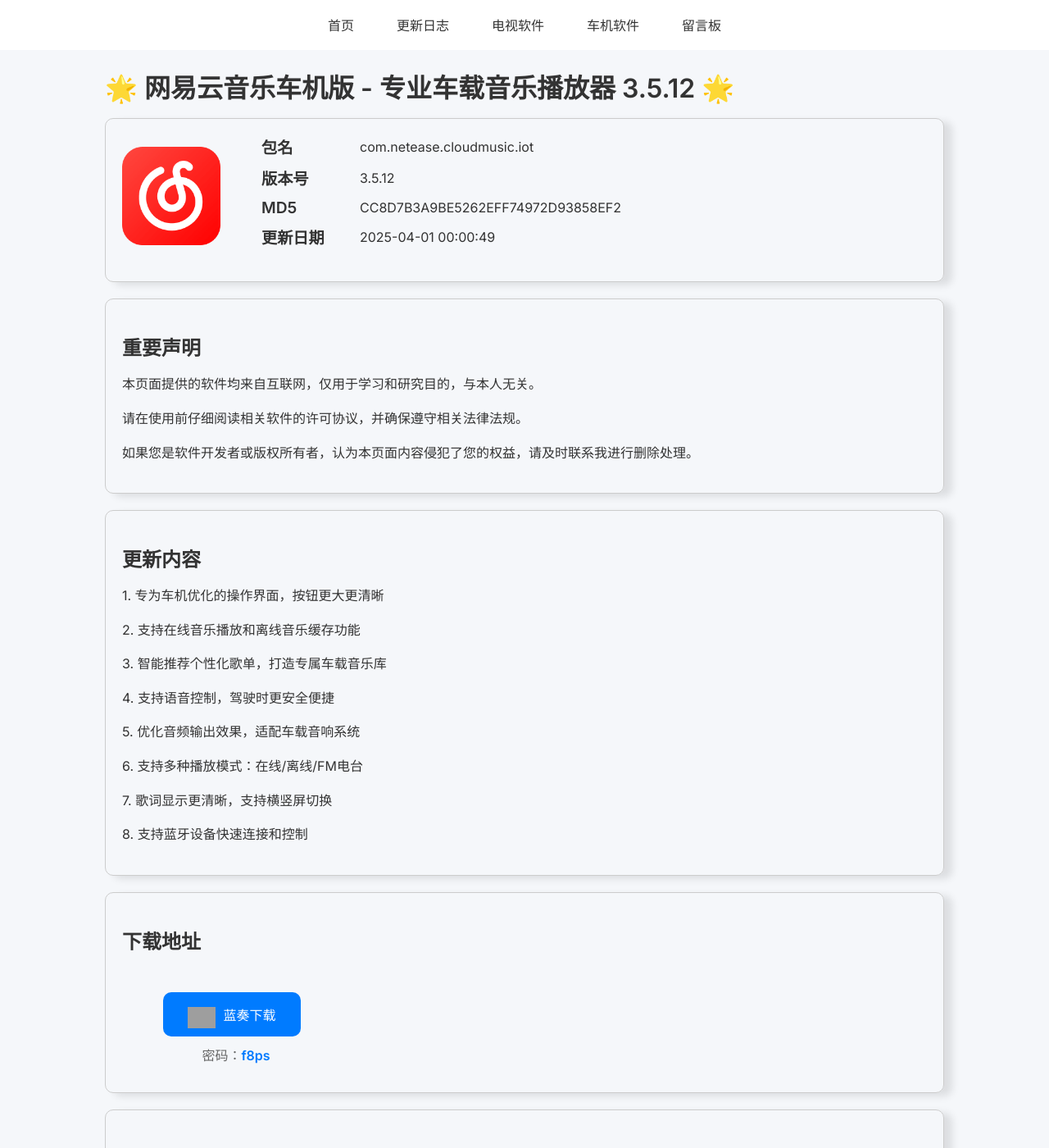
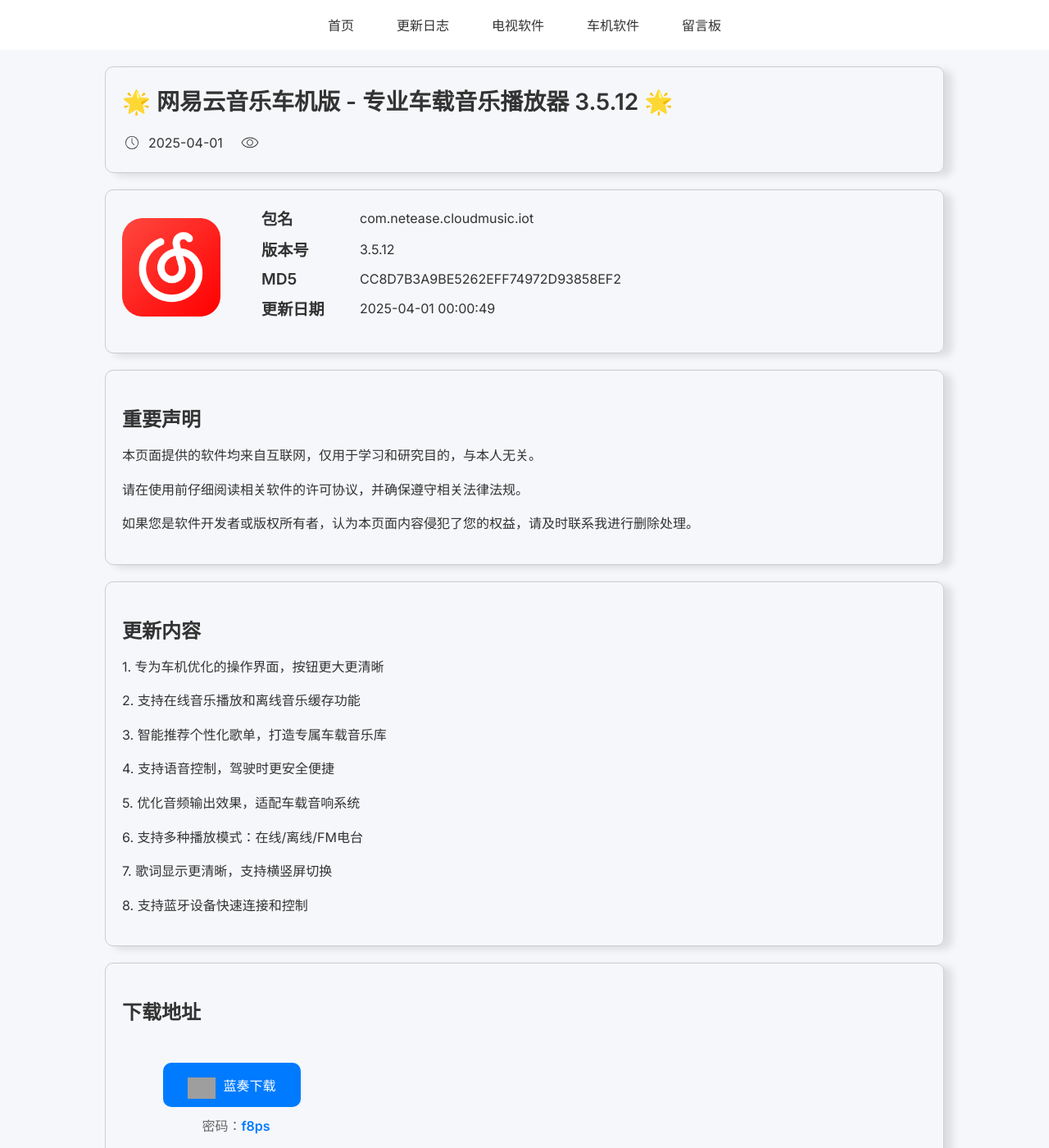
Before and after one commit to jayjd/jayjd.github.io, a Jekyll site: the page built from _posts/car/2025-04-01-wangyiyun.md, in a window 1280 px wide and 1400 px high. Shown: the whole window at 82% size. Built offline with Jekyll 4.4.1, drawn with Linux system fonts in a browser that asks for light colours; comment, search, counter and statistics services are not loaded; grey boxes are pictures that could not be loaded.

Commit message:
feat: 添加页面访问统计功能和样式优化

```diff
--- a/_includes/common-thread.html
+++ b/_includes/common-thread.html
@@ -1,4 +1,27 @@
-<h1>🌟 {{page.title}}&nbsp;{{page.version}} 🌟</h1>
+<div class="info-title">
+    <h1>🌟 {{page.title}}&nbsp;{{page.version}} 🌟</h1>
+
+    <span id="busuanzi_container_page_pv">
+    <svg t="1743554101817" class="icon" viewBox="0 0 1024 1024" version="1.1" xmlns="http://www.w3.org/2000/svg"
+        p-id="2638" width="24" height="24">
+        <path
+            d="M512 204.8A307.2 307.2 0 1 1 204.8 512 307.768889 307.768889 0 0 1 512 204.8M512 170.666667a341.333333 341.333333 0 1 0 341.333333 341.333333 341.333333 341.333333 0 0 0-341.333333-341.333333z"
+            fill="var(--text-color)" p-id="2639"></path>
+        <path
+            d="M625.777778 642.844444a17.066667 17.066667 0 0 1-11.946667-5.12l-113.777778-113.777777A17.066667 17.066667 0 0 1 494.933333 512V284.444444a17.066667 17.066667 0 0 1 34.133334 0v220.728889l108.657777 108.657778a17.066667 17.066667 0 0 1-11.946666 29.013333z"
+            fill="var(--text-color)" p-id="2640"></path>
+    </svg>
+    {{page.date | date: "%Y-%m-%d"}}
+    &nbsp;&nbsp;
+    <svg t="1743554153815" class="icon" viewBox="0 0 1024 1024" version="1.1" xmlns="http://www.w3.org/2000/svg"
+        p-id="3718" width="24" height="24">
+        <path
+            d="M510.356 780.992c-175.044 0-284.724-71.808-345.876-133.068-67.488-65.46-92.784-130.932-94.908-135.156-2.112-4.248-2.112-10.572 0-16.908 2.112-2.1 27.42-67.572 94.908-135.168 61.164-57.024 170.82-128.832 345.876-128.832 175.044 0 284.712 71.808 345.864 133.056 67.488 65.472 92.772 130.944 94.908 135.18 2.1 4.224 2.1 10.56 0 16.896-2.136 2.112-27.42 67.572-94.908 135.168-61.152 57.024-170.82 128.832-345.864 128.832v0 0 0zM109.652 506.42c18.984 42.252 122.316 232.32 400.704 232.32 278.364 0 381.72-190.080 400.692-232.32-18.972-42.24-122.316-232.32-400.692-232.32-276.276 0-381.72 190.092-400.704 232.32v0 0zM510.356 675.38c-92.796 0-168.72-76.032-168.72-168.96s75.924-168.96 168.72-168.96c92.772 0 168.72 76.032 168.72 168.96 0 92.928-75.936 168.96-168.72 168.96v0 0zM510.356 377.588c-71.712 0-128.652 57.012-128.652 128.832s56.952 128.844 128.652 128.844 128.64-57.036 128.64-128.844-56.928-128.832-128.64-128.832v0 0z"
+            fill="var(--text-color)" p-id="3719"></path>
+    </svg>
+    <span
+            id="busuanzi_value_page_pv"></span></span>
+</div>
 <div class="info-section">
     <!-- 图标信息 -->
     <div class="info-row">
@@ -107,8 +130,8 @@
 </div>
 
 <script>
-     // 检测是否在微信浏览器中
-     function isWechatBrowser() {
+    // 检测是否在微信浏览器中
+    function isWechatBrowser() {
         return /micromessenger/i.test(navigator.userAgent);
     }
 
--- a/_layouts/default.html
+++ b/_layouts/default.html
@@ -16,6 +16,9 @@
   <script src="https://code.jquery.com/jquery-3.6.0.min.js"></script>
   <script src="/assets/js/click-effect.js"></script>
 
+  <!-- 站点统计 -->
+  <script async src="https://busuanzi.ibruce.info/busuanzi/2.3/busuanzi.pure.mini.js">
+  </script>
   <script>
     var _hmt = _hmt || [];
     (function () {
@@ -170,6 +173,11 @@
       </div>
     </div>
     <div class="footer-bottom">
+      <!-- 访问统计 -->
+      <span id="busuanzi_container_site_pv">
+        本站总访问量
+        <span id="busuanzi_value_site_pv"></span>次
+      </span>
       <p>&copy; {{ 'now' | date: "%Y" }} 聚合直播. All rights reserved.</p>
     </div>
   </footer>
--- a/assets/css/custom.css
+++ b/assets/css/custom.css
@@ -194,7 +194,25 @@
     border-radius: 10px;
     box-shadow: 10px 4px 10px rgba(0, 0, 0, 0.1);
 }
-
+.info-title{
+    border: 1px solid #ccc;
+    padding: 20px;
+    margin-top: 20px;
+    margin-bottom: 20px;
+    border-radius: 10px;
+    box-shadow: 10px 4px 10px rgba(0, 0, 0, 0.1);
+}
+.info-title h1 {
+    margin: 0;
+    font-size: 28px;
+    color: var(--title-color);
+    padding-bottom: 20px;
+}
+#busuanzi_container_page_pv {
+    display: inline-flex !important;
+    align-items: center;
+    gap: 8px;
+}
 .info-row {
     display: flex;
     align-items: center;
```
